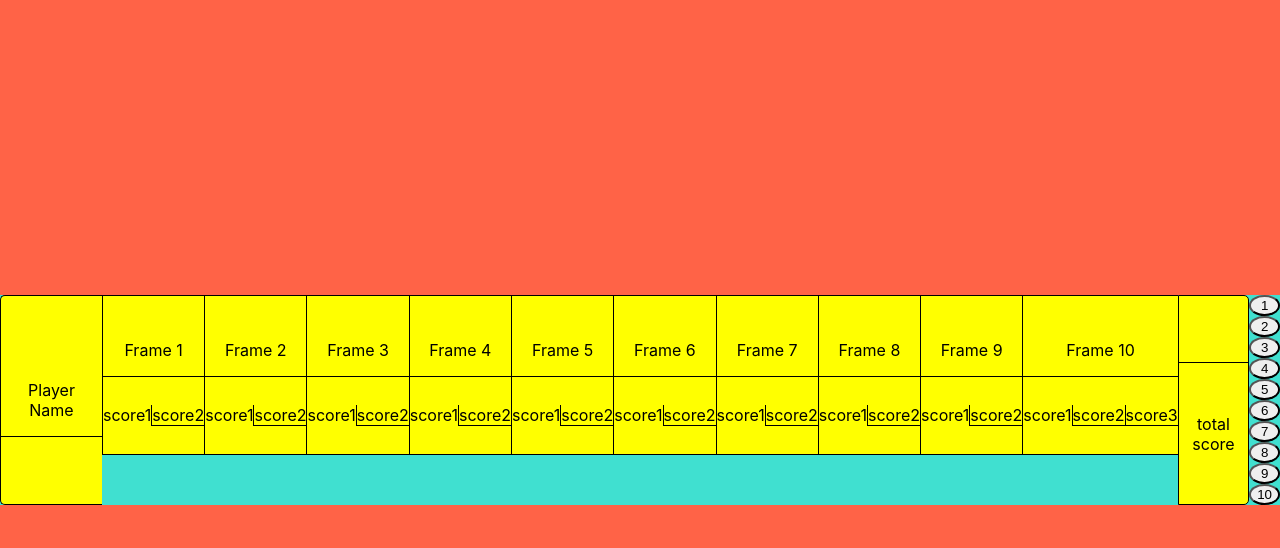
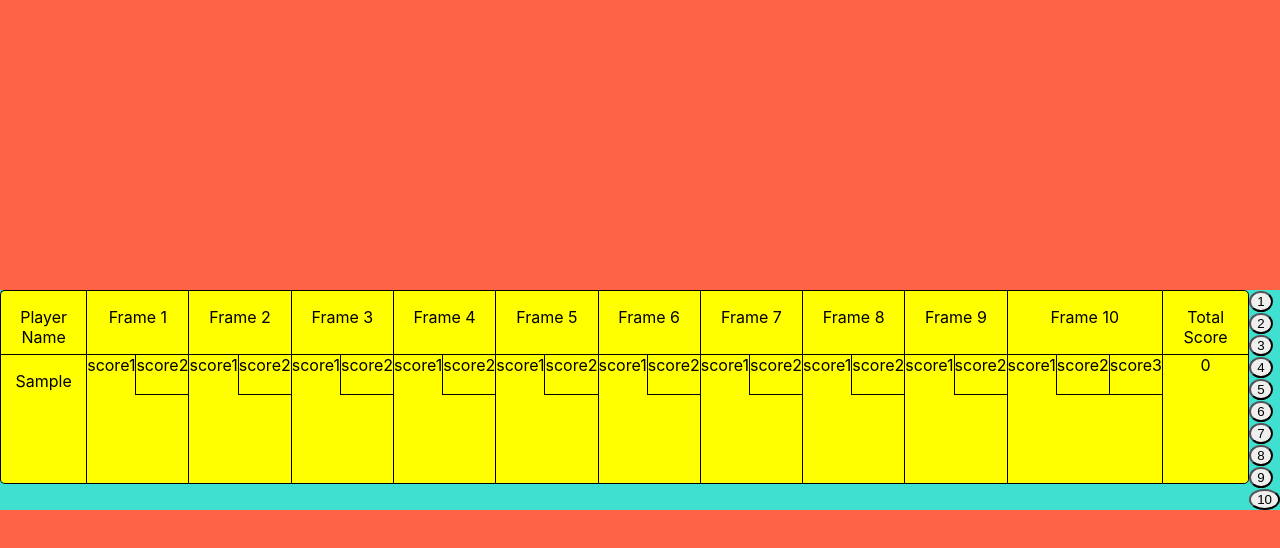
Before and after one commit to Jbrito6492/BowlMania, a React app: page / in a window 1280 px wide. Both pictures are taken after typing "Sample" into the empty fields and a click on the input "Submit". Shown: the top 548 px of the page. Built offline with nearby package versions, Linux system fonts and the light colour scheme.

Commit message:
adjusted frame css
converted px to em to make sizing relative to device instead of absolute

```diff
--- a/css/frame.css
+++ b/css/frame.css
@@ -3,86 +3,95 @@ p {
 }
 
 .container {
-  border-top: solid 1px;
-  border-bottom: solid 1px;
+  border-top: solid 0.06em;
+  border-bottom: solid 0.06em;
   display: flex;
   flex-direction: column;
   justify-content: space-evenly;
   align-items: center;
   background: yellow;
-  min-height: 20vh;
+  height: 100%;
   text-align: center;
+  flex: 1;
 }
 
 .title {
-  border-bottom: solid .5px;
+  text-align: center;
+  border-bottom: solid 0.03125em;
+  height: 4em;
   width: 100%;
 }
 
 .frame0 {
-  border-bottom-left-radius: 5px;
-  border-top-left-radius: 5px;
-  border-left: solid 1px;
+  border-bottom-left-radius: 0.3em;
+  border-top-left-radius: 0.3em;
+  border-left: solid 0.06em;
 }
 
 .frame1 {
-  border-left: solid 1px;
+  border-left: solid 0.06em;
 }
 
 .frame2 {
-  border-left: solid .5px;
+  border-left: solid 0.03125em;
 }
 
 .frame3 {
-  border-left: solid .5px;
+  border-left: solid 0.03125em;
 }
 
 .frame4 {
-  border-left: solid .5px;
+  border-left: solid 0.03125em;
 }
 
 .frame5 {
-  border-left: solid .5px;
+  border-left: solid 0.03125em;
 }
 
 .frame6 {
-  border-left: solid .5px;
+  border-left: solid 0.03125em;
 }
 
 .frame7 {
-  border-left: solid .5px;
+  border-left: solid 0.03125em;
 }
 
 .frame8 {
-  border-left: solid .5px;
+  border-left: solid 0.03125em;
 }
 
 .frame9 {
-  border-left: solid .5px;
+  border-left: solid 0.03125em;
 }
 
 .frame10 {
-  border-left: solid .5px;
+  border-left: solid 0.03125em;
 }
 
 .frame11 {
-  border-bottom-right-radius: 5px;
-  border-top-right-radius: 5px;
-  border-left: solid .5px;
-  border-right: solid 1px;
+  border-bottom-right-radius: 0.3em;
+  border-top-right-radius: 0.3em;
+  border-left: solid 0.03125em;
+  border-right: solid 0.06em;
 }
 
 .scoreContainer {
   display: flex;
+  height: 2.5em;
   justify-content: space-evenly;
+  align-content: stretch;
+}
+
+.childrenContainer {
+  min-height: 8em;
 }
 
 .attempt2 {
-  border-left: solid .2px;
-  border-bottom: solid .2px;
+  border-left: solid 0.0125em;
+  border-bottom: solid 0.0125em;
 }
 
 .attempt3 {
-  border-left: solid .2px;
-  border-bottom: solid .2px;
+  border-left: solid 0.0125em;
+  border-bottom: solid 0.0125em;
 }
--- a/src/components/FrameContainer.jsx
+++ b/src/components/FrameContainer.jsx
@@ -7,7 +7,7 @@ export default function FrameContainer({ frameTitle, frameIndex, children }) {
       <div className={styles.title}>
         <p>{frameTitle}</p>
       </div>
-      {children}
+      <div className={styles.childrenContainer}>{children}</div>
     </div>
   );
 }
--- a/src/components/NumberPad.jsx
+++ b/src/components/NumberPad.jsx
@@ -1,4 +1,5 @@
 import React from "react";
+import uuid from "react-uuid";
 import styles from "../../css/numberpad.css";
 
 export default function NumberPad({ setScore }) {
@@ -6,9 +7,11 @@ export default function NumberPad({ setScore }) {
 
   const numberPad = [...Array(10)].map((el, index) => {
     return (
-      <button className={styles.button} onClick={handleClick}>
-        {index + 1}
-      </button>
+      <div key={uuid()}>
+        <button className={styles.button} onClick={handleClick}>
+          {index + 1}
+        </button>
+      </div>
     );
   });
   return <div className={styles.container}>{numberPad}</div>;
--- a/src/components/PlayerInfoFrame.jsx
+++ b/src/components/PlayerInfoFrame.jsx
@@ -3,9 +3,8 @@ import FrameContainer from "./FrameContainer.jsx";
 
 export default function PlayerInfoFrame({ frameIndex, playerName }) {
   return (
-    <FrameContainer
-      frameTitle="Player Name"
-      frameIndex={frameIndex}
-    ></FrameContainer>
+    <FrameContainer frameTitle="Player Name" frameIndex={frameIndex}>
+      <p>{playerName}</p>
+    </FrameContainer>
   );
 }
--- a/src/components/ScoreBoard.jsx
+++ b/src/components/ScoreBoard.jsx
@@ -7,26 +7,27 @@ import uuid from "react-uuid";
 import styles from "../../css/scoreboard.css";
 
 export default function ScoreBoard({ playerName }) {
-  const [score, setScore] = useState({
-    frame1: [],
-    frame2: [],
-    frame3: [],
-    frame4: [],
-    frame5: [],
-    frame6: [],
-    frame7: [],
-    frame8: [],
-    frame9: [],
-    frame10: [],
+  const [frame, setFrame] = useState({
+    frame1: { score: [], isActive: true },
+    frame2: { score: [], isActive: false },
+    frame3: { score: [], isActive: false },
+    frame4: { score: [], isActive: false },
+    frame5: { score: [], isActive: false },
+    frame6: { score: [], isActive: false },
+    frame7: { score: [], isActive: false },
+    frame8: { score: [], isActive: false },
+    frame9: { score: [], isActive: false },
+    frame10: { score: [], isActive: false },
   });
 
-  const gameFrames = [...Array(10)].map((el, index) => {
-    return (
-      <div key={uuid()}>
-        <GameFrame frameIndex={index + 1} />
-      </div>
-    );
-  });
+  const gameFrames = [...Array(10)].map((el, index) => (
+    <GameFrame
+      key={uuid()}
+      frameIndex={index + 1}
+      frame={frame}
+      setFrame={setFrame}
+    />
+  ));
 
   return (
     <div className={styles.container}>
--- a/src/components/TotalScoreFrame.jsx
+++ b/src/components/TotalScoreFrame.jsx
@@ -2,5 +2,9 @@ import React from "react";
 import FrameContainer from "./FrameContainer.jsx";
 
 export default function TotalScoreFrame({ frameIndex }) {
-  return <FrameContainer frameIndex={frameIndex}>total score</FrameContainer>;
+  return (
+    <FrameContainer frameTitle="Total Score" frameIndex={frameIndex}>
+      0
+    </FrameContainer>
+  );
 }
```
Also changed, not shown: css/scoreinput.css (deleted, +0 -16 lines).
